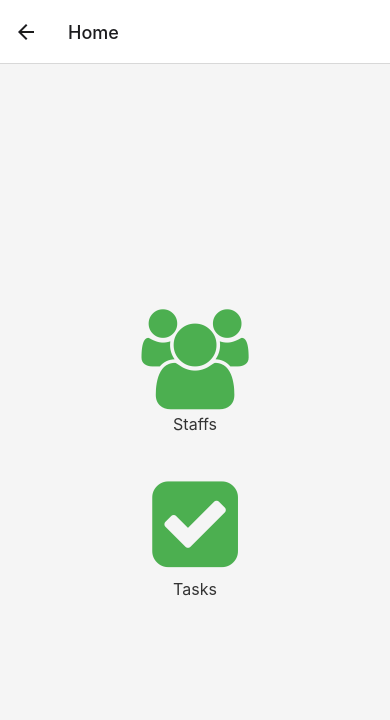
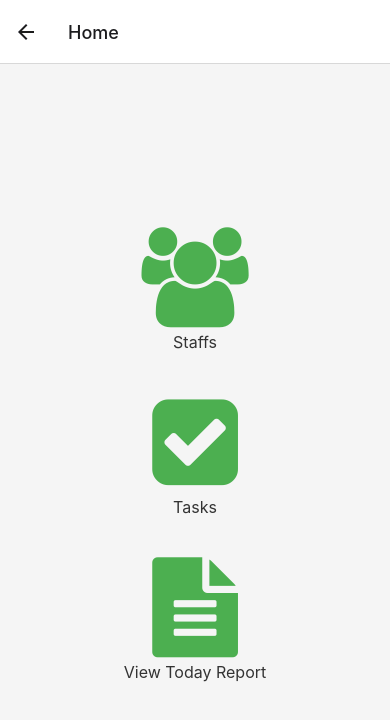
Before and after one commit to Rosan009/CollegeApp, a React Native app in the folder front-end/TestApplication/: screen /Home in a window 390 px wide. Shown: the top 720 px of the page. Built offline with nearby package versions, Linux system fonts and the light colour scheme.

Commit message:
add scheduling pdf

```diff
--- a/front-end/TestApplication/components/HomeScreen.js
+++ b/front-end/TestApplication/components/HomeScreen.js
@@ -1,9 +1,79 @@
-/* eslint-disable prettier/prettier */
-import React from 'react';
-import { View, Text, StyleSheet, TouchableOpacity } from 'react-native';
-import Icon from 'react-native-vector-icons/FontAwesome'; // Import an icon library
+import React, { useState } from 'react';
+import { View, Alert, TouchableOpacity, Text ,StyleSheet} from 'react-native';
+import AsyncStorage from '@react-native-async-storage/async-storage';
+import axios from 'axios';
+import RNFS from 'react-native-fs';
+import FileViewer from 'react-native-file-viewer';
+import Icon from 'react-native-vector-icons/FontAwesome';
 
-const HomeScreen = ({ navigation }) => {
+const HomeScreen = ({ navigation }) =>
+  {
+  const [loading, setLoading] = useState(false);
+  const [fileName, setFileName] = useState(null);
+  const [fileType, setFileType] = useState(null);
+
+  const openFile = async () => {
+    setLoading(true);
+    try {
+      // Retrieve token from AsyncStorage
+      const token = await AsyncStorage.getItem('authToken');
+      if (!token) {
+        Alert.alert('Error', 'You are not authenticated. Please log in.');
+        setLoading(false);
+        return;
+      }
+      const currentTime = new Date();
+      const currentHour = currentTime.getHours();
+      const currentMinute = currentTime.getMinutes();
+
+    // Check if the time is after 4:26 PM
+    if (currentHour < 16 || (currentHour === 16 && currentMinute < 26)) {
+      Alert.alert('Error', 'The report can only be viewed after 4:26 PM.');
+      setLoading(false);
+      return;
+    }
+
+      // Fetch report from the backend
+      const response = await axios.get('http://192.168.4.171:8083/admin/report', {
+        headers: {
+          Authorization: `Bearer ${token}`,
+        },
+      });
+
+      if (response.data.error) {
+        Alert.alert('Error', response.data.error);
+        setLoading(false);
+        return;
+      }
+
+      const { fileData, fileName, fileType } = response.data;
+
+      if (!fileData || !fileName || !fileType) {
+        Alert.alert('Error', 'File data or metadata is missing');
+        return;
+      }
+
+      setFileName(fileName);
+      setFileType(fileType);
+
+      // Write the file data to a local file
+      const localFilePath = `${RNFS.DocumentDirectoryPath}/${fileName}`;
+      await RNFS.writeFile(localFilePath, fileData, 'base64');
+
+      const fileExists = await RNFS.exists(localFilePath);
+      if (!fileExists) {
+        Alert.alert('Error', 'File could not be saved');
+        return;
+      }
+
+      // Open the file
+      await FileViewer.open(localFilePath, { showOpenWithDialog: true });
+    } catch (error) {
+      console.error('Error fetching or opening file:', error);
+      Alert.alert('Error', 'Failed to fetch or open the report. Please try again later.');
+    } finally {
+      setLoading(false);
+    }}
   return (
     <View style={styles.container}>
       <TouchableOpacity
@@ -17,6 +87,12 @@ const HomeScreen = ({ navigation }) => {
         onPress={() => navigation.navigate('TaskList')}>
         <Icon name="check-square" size={100} color="#4CAF50" />
         <Text style={styles.iconLabel}>Tasks</Text>
+      </TouchableOpacity>
+      <TouchableOpacity
+        style={styles.iconContainer}
+        onPress= {openFile}>
+        <Icon name="file-text" size={100} color="#4CAF50" />
+        <Text style={styles.iconLabel}>View Today Report</Text>
       </TouchableOpacity>
     </View>
   );
--- a/front-end/TestApplication/package.json
+++ b/front-end/TestApplication/package.json
@@ -17,12 +17,14 @@
     "moment": "^2.30.1",
     "react": "18.1.0",
     "react-native": "0.70.0",
+    "react-native-base64": "^0.2.1",
     "react-native-document-picker": "^9.3.1",
     "react-native-file-viewer": "^2.1.5",
     "react-native-fs": "^2.20.0",
     "react-native-gesture-handler": "^2.6.0",
     "react-native-safe-area-context": "^4.3.3",
-    "react-native-screens": "^3.22.0"
+    "react-native-screens": "^3.22.0",
+    "react-native-webview": "^13.13.2"
   },
   "devDependencies": {
     "@babel/core": "^7.12.9",
```
Also changed, not shown: 1 other file (tests, documents, lock files or other folders).
